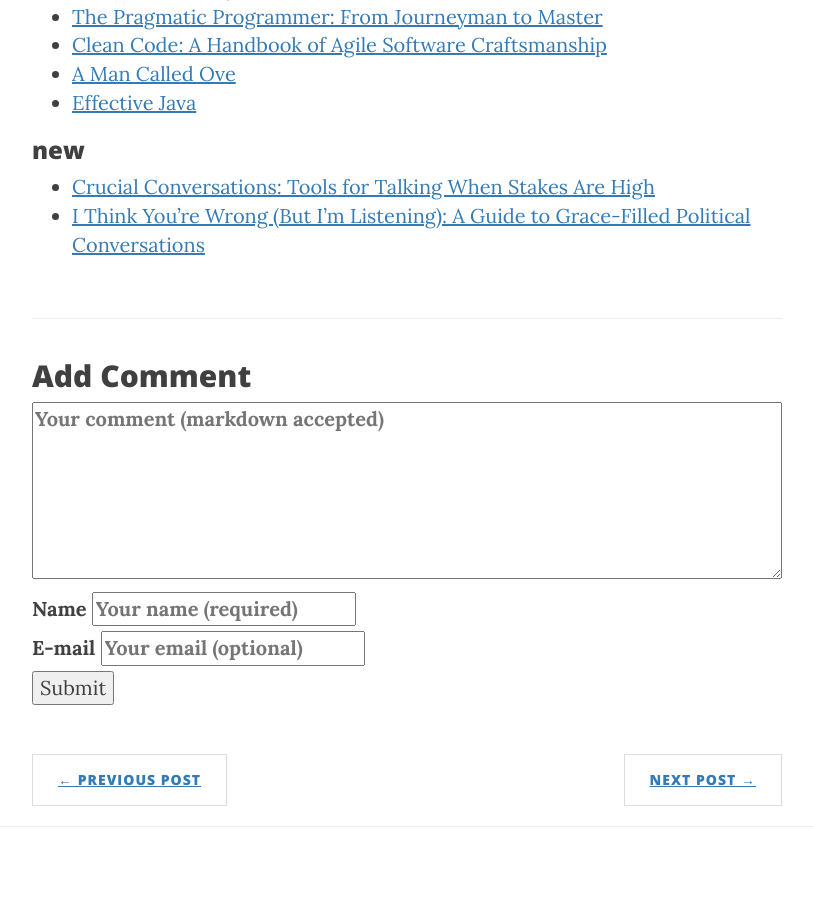
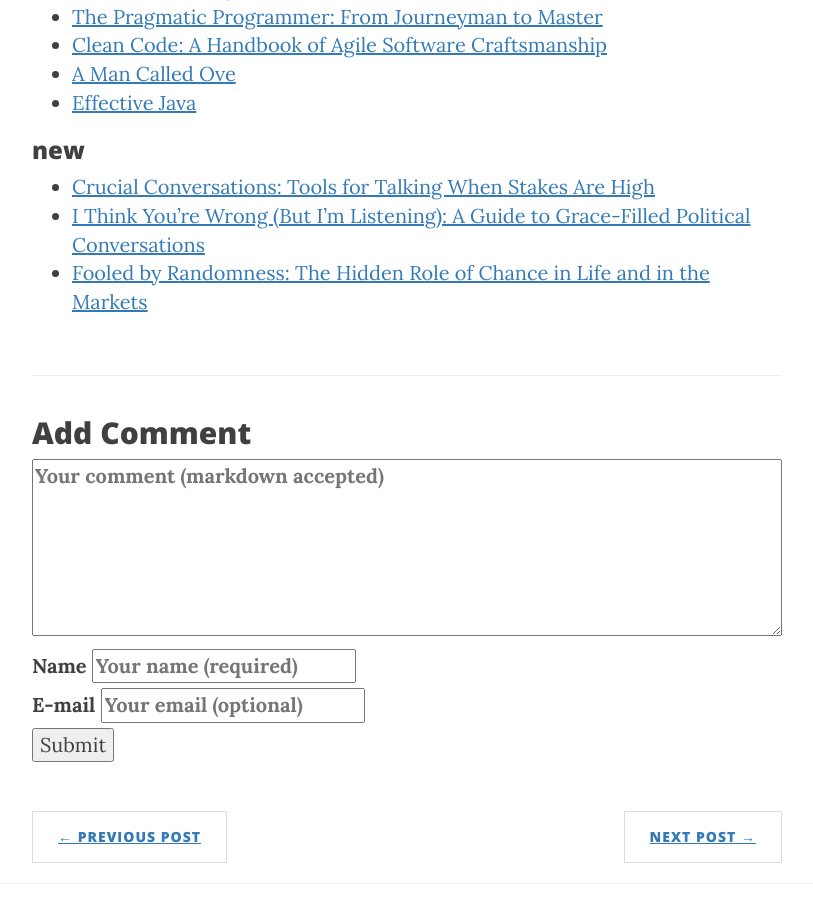
Before and after one commit to kwojcicki/kwojcicki.github.io, a Jekyll site: the page built from _posts/2019-02-27-READING-LIST.md, in a window 1280 px wide and 900 px high, scrolled down 7045 px. Shown: the whole window, without its empty margins (233-1046 px from the left). Built offline with Jekyll 4.4.1, drawn with Linux system fonts in a browser that asks for light colours; nearby versions of some CDN libraries.

Commit message:
Fooled by randomness

```diff
--- a/_posts/2019-02-27-READING-LIST.md
+++ b/_posts/2019-02-27-READING-LIST.md
@@ -165,3 +165,4 @@
 
 - [Crucial Conversations: Tools for Talking When Stakes Are High](https://www.goodreads.com/book/show/15014.Crucial_Conversations)
 - [I Think You're Wrong (But I'm Listening): A Guide to Grace-Filled Political Conversations](https://www.goodreads.com/book/show/40591258-i-think-you-re-wrong-but-i-m-listening)
+- [Fooled by Randomness: The Hidden Role of Chance in Life and in the Markets](https://www.goodreads.com/book/show/38315.Fooled_by_Randomness)
```
